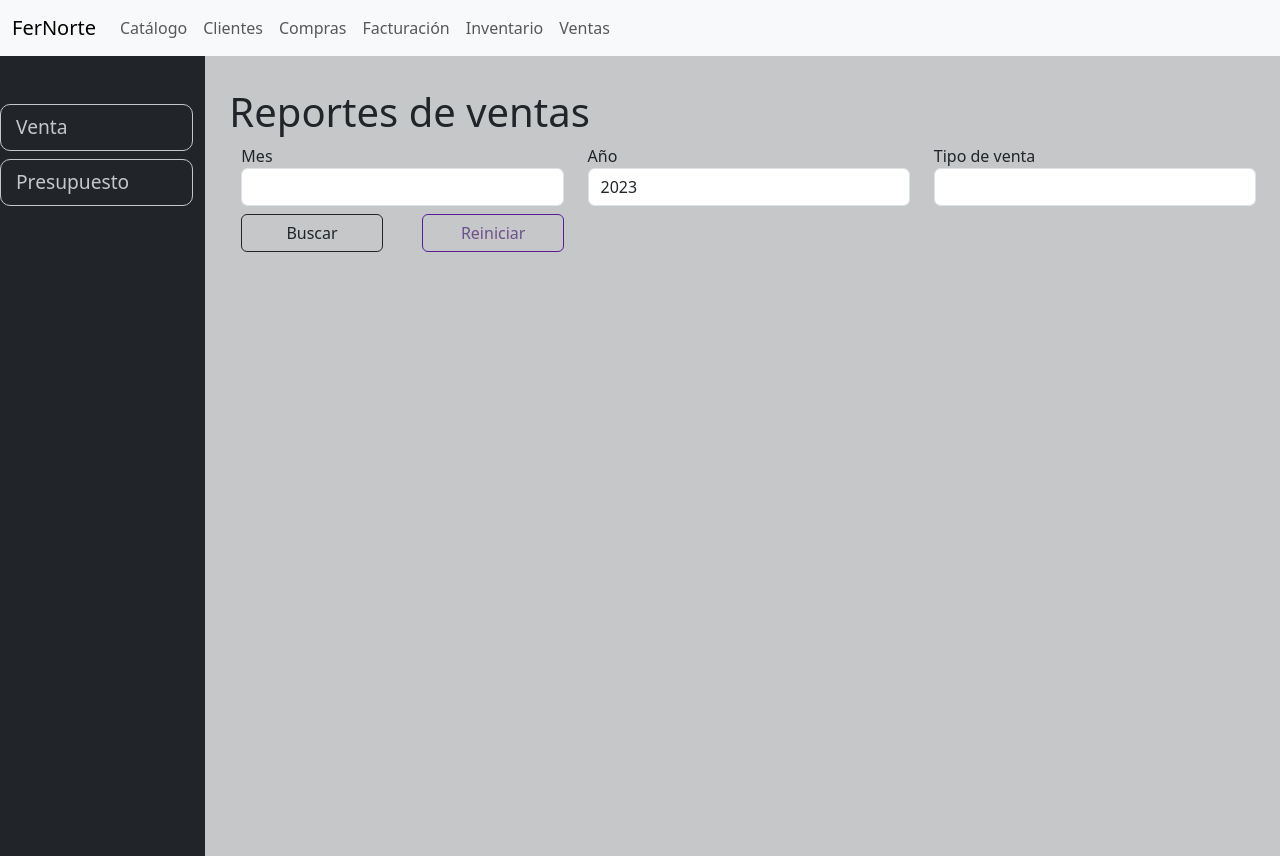
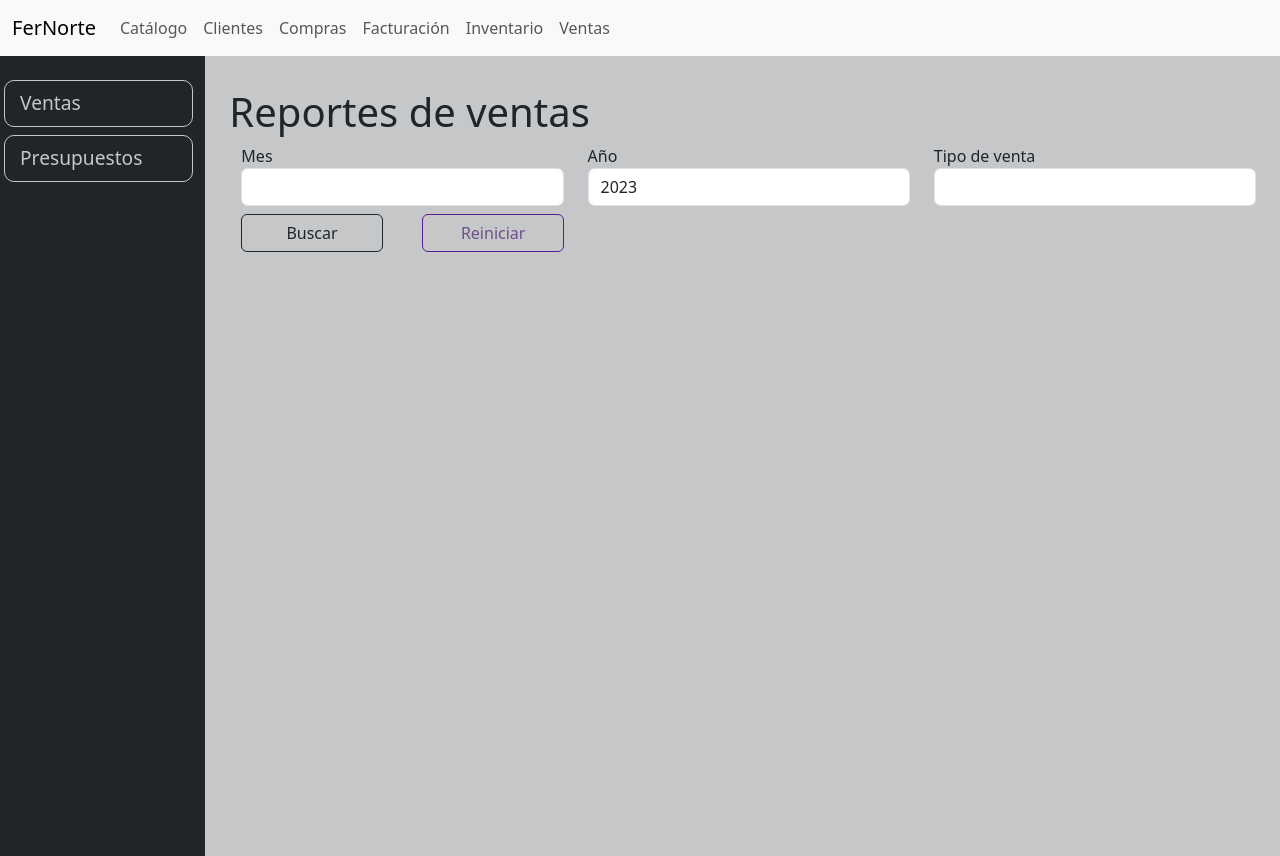
Before and after one commit to fpiemontesi/fernorte-app-2w1, an Angular app: page /sales/reportes-home in a window 1280 px wide. Built offline with nearby package versions, Linux system fonts and the light colour scheme.

Commit message:
arreglos a reportes

```diff
--- a/src/app/modules/sales/components/alta-presupuesto/alta-presupuesto.component.html
+++ b/src/app/modules/sales/components/alta-presupuesto/alta-presupuesto.component.html
@@ -1,6 +1,6 @@
 <div class="container" style="background-color: rgb(197, 199, 200); ; margin-bottom: 40px; margin-top: 50px;">
   <h1>Generar</h1>
-  <form #form="ngForm" style="margin: 20px;" (ngSubmit)="onSubmit()">
+  <form #form="ngForm" style="margin: 20px;">
     <div class="row" style="margin-bottom: 20px;">
       <div class="col-md-2">
         <label for="nro_doc" class="form-label">Documento</label>
--- a/src/app/modules/sales/components/alta-presupuesto/alta-presupuesto.component.ts
+++ b/src/app/modules/sales/components/alta-presupuesto/alta-presupuesto.component.ts
@@ -28,7 +28,6 @@ export class AltaPresupuestoComponent implements OnInit,OnDestroy {
     {valor: 1, descripcion: 'En caja'},
     {valor: 2, descripcion: 'En depósito'}
   ];
-
   subscriptions: Subscription | undefined;
   //lista de productos
   productos: Producto[] = [];
@@ -49,9 +48,9 @@ export class AltaPresupuestoComponent implements OnInit,OnDestroy {
   subtotal: number = 0;
   boton_agregar = false;
 
-
   //variable que identifica si el presupuesto a crear viene del boton generar venta de Consultar Presupuesto:
   ventaFromPresupuesto:boolean = false;
+
 
   constructor(private presupuestoService: PresupuestoService ,
     private ventasService: VentasService,private route: ActivatedRoute,private router:Router) {
@@ -62,10 +61,6 @@ export class AltaPresupuestoComponent implements OnInit,OnDestroy {
 
    }
   action!: string;
-
-  onSubmit() {
-
-  }
 
   ngOnInit() {
     this.subscriptions = new Subscription();
@@ -84,8 +79,6 @@ export class AltaPresupuestoComponent implements OnInit,OnDestroy {
       console.log("Se detecto que viene de generar venta, presupuesto a usar:",this.presupuesto);
       this.cliente.nro_doc = this.presupuesto.doc_cliente;
       this.onBlur(true);
-      //TODO: Realizar los descuentos a los productos que ya venian cargados.
-
     }
     // Sino:
     else{
@@ -94,9 +87,7 @@ export class AltaPresupuestoComponent implements OnInit,OnDestroy {
       this.cliente.nro_doc = 0;
       this.presupuesto.fecha_creacion= new Date(Date.now());
       console.log(this.presupuesto.fecha_creacion)
-
     }
-
   }
   ngOnDestroy(): void {
     if(this.subscriptions){
@@ -134,9 +125,6 @@ export class AltaPresupuestoComponent implements OnInit,OnDestroy {
         return
       }
     }
-
-
-
     this.tipo_activado = false;
     var detalle = new Detalle();
     detalle.cantidad = this.cantidad;
@@ -185,6 +173,7 @@ export class AltaPresupuestoComponent implements OnInit,OnDestroy {
   cancelar(){
     this.router.navigate(['sales/consultar-presupuesto']);
   }
+
   // Gestiona agregar producto a detalle:
   valido(): boolean{
     var res:boolean = true;
@@ -239,11 +228,7 @@ export class AltaPresupuestoComponent implements OnInit,OnDestroy {
           timer:2000
           });
         }
-      )
-
-    )
-
-
+      ))
   }
 
   guardarVenta(form:NgForm) {
@@ -329,9 +314,6 @@ export class AltaPresupuestoComponent implements OnInit,OnDestroy {
 
   }
 
-  Clean() {
-  }
-
   onBlur(valid:any){
     if(valid!){
       var doc = this.cliente.nro_doc;
--- a/src/app/modules/sales/components/consultar-presupuesto/consultar-presupuesto.component.ts
+++ b/src/app/modules/sales/components/consultar-presupuesto/consultar-presupuesto.component.ts
@@ -94,7 +94,7 @@ export class ConsultarPresupuestoComponent implements OnInit,OnDestroy {
           if(error.status == 404){
             mensajeAlerta = 'No se han encontrado presupuestos con los filtros especificados';
           }
-          else mensajeAlerta = "Ha ocurrido un problema al buscar los presupuestos. Por favor, contacte con el administrador.";
+          else mensajeAlerta = "Ha ocurrido un problema al buscar los presupuestos";
           Swal.fire({
             icon: 'error',
             title: mensajeAlerta,
--- a/src/app/modules/sales/components/consultar-venta/consultar-venta.component.ts
+++ b/src/app/modules/sales/components/consultar-venta/consultar-venta.component.ts
@@ -120,8 +120,6 @@ export class ConsultarVentaComponent {
             }
           });
           this.mostrarTabla = true;
-
-          console.log("CANTIDAD DE VENTAS:"+this.ventas.length);
         },
         error: (error) => {
           console.error('Error al realizar la solicitud GET:', error);
@@ -140,7 +138,10 @@ export class ConsultarVentaComponent {
   verDetalle(venta: Ventas){
     this.venta = venta;
     this.mostrarDetalle = true;
-    this.moverPantalla(this.detallePresupuestosDOM.nativeElement)
+    setTimeout(() => {
+      this.moverPantalla(this.detallePresupuestosDOM.nativeElement)
+    },100)
+
   }
   toggleTabla(val:boolean) {
     this.mostrarTabla = val;
--- a/src/app/modules/sales/components/home/home.component.html
+++ b/src/app/modules/sales/components/home/home.component.html
@@ -1,24 +1,29 @@
 <div class="container-fluid "class="no-print">
     <div class="row vh-100">
-        <div class="col-md-3 pt-5 col-lg-2 me-auto bg-dark">
+        <div class="col-md-3 pt-4 ps-3 col-lg-2 me-auto bg-dark">
             <ul class="nav flex-column">
                 <li class="nav-item">
-                    <a class="nav-link estilo" href="#" (click)="MenuVenta($event)"> Venta</a>
+                    <a class="nav-link estilo" href="#" (click)="MenuVenta($event)"> Ventas</a>
+                </li>
+                <li class="nav-item" *ngIf="mostrarVenta">
+                    <button class="btn text-white m-1 text-md-start text-sm-start" routerLink="alta-presupuesto">Generar Venta</button>
                 </li>
                 <li class="nav-item" *ngIf="mostrarVenta">
                     <button class="btn text-white m-1" routerLink="consultar-venta">Consultar Venta</button>
                 </li>
                 <li class="nav-item" *ngIf="mostrarVenta">
-                    <button class="btn text-white m-1" routerLink="reportes-home">Reportes Venta</button>
+                    <div class="">
+                        <button class="btn text-white m-1" routerLink="reportes-home">Reportes Venta</button>
+                    </div>
                 </li>
                 <li class="nav-item">
-                    <a class="nav-link estilo" href="#" (click)="MenuPresupuesto($event)"> Presupuesto</a>
+                    <a class="nav-link estilo" href="#" (click)="MenuPresupuesto($event)"> Presupuestos</a>
                 </li>
                 <li class="nav-item" *ngIf="mostrarPresupuesto">
-                    <button class="btn text-white m-1" routerLink="alta-presupuesto">Alta Presupuesto</button>
+                    <button class="btn text-white m-1 text-md-start text-sm-start" routerLink="alta-presupuesto">Generar Presupuesto</button>
                 </li>
                 <li class="nav-item" *ngIf="mostrarPresupuesto">
-                    <button class="btn text-white m-1" routerLink="consultar-presupuesto">Consultar Presupuesto</button>
+                    <button class="btn text-white m-1 text-md-start text-sm-start" routerLink="consultar-presupuesto">Consultar Presupuesto</button>
                 </li>
 
             </ul>
--- a/src/app/modules/sales/components/reportesVentas/reportes-home/reportes-home.component.html
+++ b/src/app/modules/sales/components/reportesVentas/reportes-home/reportes-home.component.html
@@ -54,7 +54,7 @@
     </div>
     <div class="row mt-1 text-center">
       <div *ngIf="mes && mostrarGrafico">
-        <h2 >Reporte general, {{ mesNombre }} de {{ anio }} </h2>
+        <h2 #reportes>Reporte general, {{ mesNombre }} de {{ anio }} </h2>
       </div>
       <div *ngIf="!mes && mostrarGrafico" >
         <h2  #reportes>Reporte general del año {{ anio }} </h2>
```
